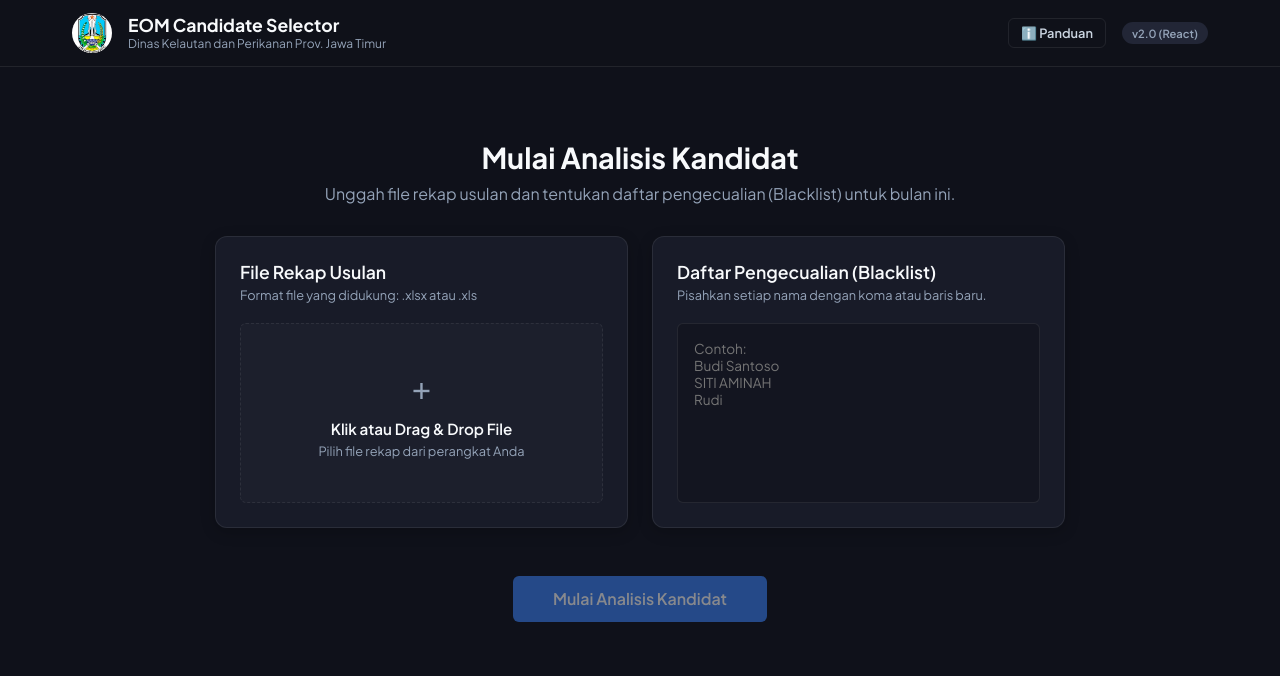
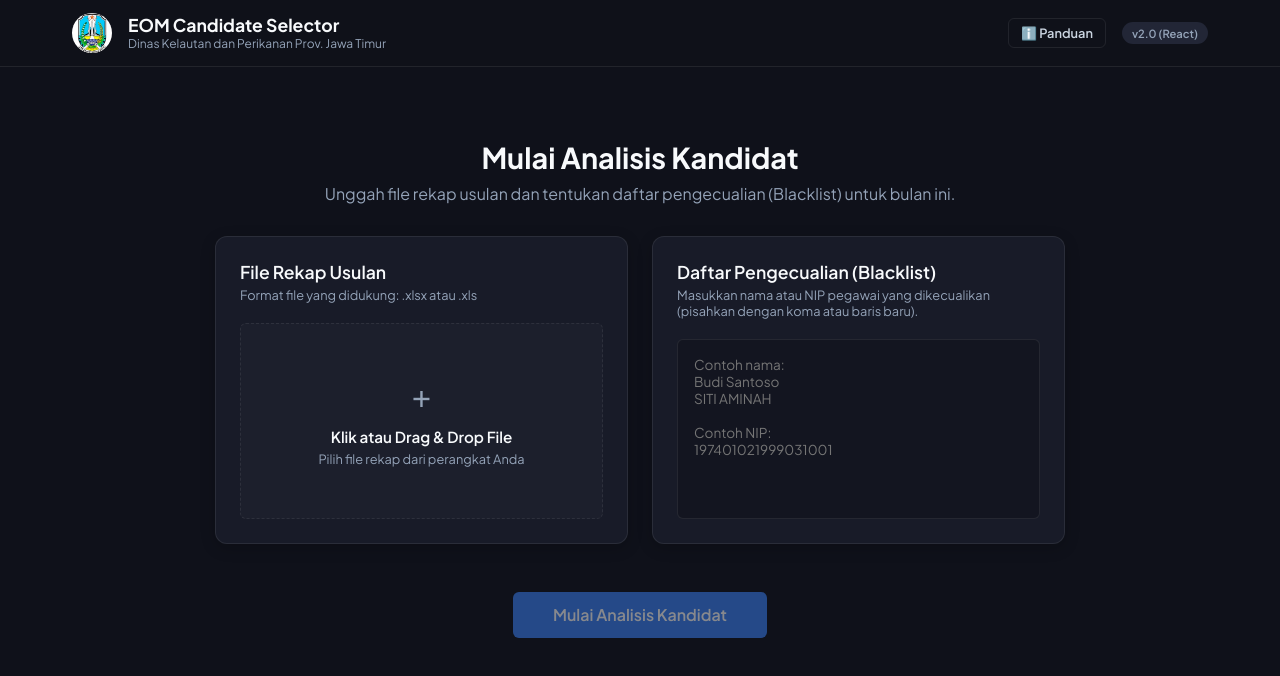
Before and after one commit to Rahma-183/EOM-DKP, a React (Vite) app: page / in a window 1280 px wide. Shown: the top 676 px of the page. Built offline with nearby package versions, Linux system fonts and the light colour scheme.

Commit message:
chore: sync README to React/Vite, support NIP in blacklist, update guide text

```diff
--- a/src/components/GuideModal.jsx
+++ b/src/components/GuideModal.jsx
@@ -14,7 +14,7 @@ export default function GuideModal({ isOpen, onClose }) {
             <ol>
               <li>Siapkan file <strong>Rekap Usulan EOM</strong> (.xlsx) bulan ini.</li>
               <li>Unggah file tersebut ke dalam kotak yang disediakan di halaman utama.</li>
-              <li>Masukkan daftar nama yang masuk dalam kriteria <strong>Blacklist</strong> (lihat ketentuan di bawah). Pisahkan nama dengan baris baru atau koma.</li>
+              <li>Masukkan daftar <strong>Nama atau NIP</strong> yang masuk dalam kriteria <strong>Blacklist</strong> (lihat ketentuan di bawah). Pisahkan dengan baris baru atau koma. Menggunakan NIP lebih disarankan untuk menghindari kesalahan pada nama yang sama atau salah ejaan.</li>
               <li>Klik tombol <strong>Mulai Analisis Kandidat</strong>.</li>
               <li>Sistem akan menampilkan 3 kandidat terbaik per kategori, dengan opsi untuk melihat rekomendasi peringkat 4-6.</li>
               <li>Klik <strong>Ekspor ke Excel</strong> untuk mengunduh rekap akhir.</li>
@@ -34,7 +34,7 @@ export default function GuideModal({ isOpen, onClose }) {
               <li><strong>Pernah terpilih</strong> menjadi EOM di bulan-bulan sebelumnya pada tahun yang sama</li>
             </ul>
             <p className="guide-note">
-              <em>Catatan: Penulisan nama pada daftar Blacklist tidak harus sama persis kapitalisasinya (sistem membaca huruf besar/kecil sebagai sama).</em>
+              <em>Catatan: Penulisan nama pada daftar Blacklist tidak harus sama persis kapitalisasinya (sistem membaca huruf besar/kecil sebagai sama). Sebagai alternatif yang lebih akurat, Anda dapat menggunakan NIP untuk mengantisipasi nama yang sama atau salah ejaan.</em>
             </p>
           </div>
         </div>
--- a/src/components/InputDashboard.jsx
+++ b/src/components/InputDashboard.jsx
@@ -57,11 +57,11 @@ export default function InputDashboard({
           <div className="dash-card-header">
             <h3>Daftar Pengecualian (Blacklist)</h3>
           </div>
-          <p className="hint">Pisahkan setiap nama dengan koma atau baris baru.</p>
+          <p className="hint">Masukkan nama atau NIP pegawai yang dikecualikan (pisahkan dengan koma atau baris baru).</p>
 
           <textarea
             className="s-textarea large-textarea"
-            placeholder={'Contoh:\nBudi Santoso\nSITI AMINAH\nRudi'}
+            placeholder={'Contoh nama:\nBudi Santoso\nSITI AMINAH\n\nContoh NIP:\n197401021999031001'}
             value={blacklistInput}
             onChange={(e) => onBlacklistChange(e.target.value)}
           />
--- a/src/utils/excelParser.js
+++ b/src/utils/excelParser.js
@@ -11,7 +11,7 @@ const readAsBuffer = (file) =>
 
 // ─── MAIN PARSER ───
 export const parseExcel = async (file, _unused, blacklistStr) => {
-  // 1. Bangun daftar blacklist — case-insensitive, toleran typo spasi
+  // 1. Bangun daftar blacklist — bisa berupa nama ATAU NIP, case-insensitive
   const blacklist = blacklistStr
     ? blacklistStr.split(/[\n,]+/).map((n) => n.trim().toLowerCase()).filter(Boolean)
     : [];
@@ -35,8 +35,9 @@ export const parseExcel = async (file, _unused, blacklistStr) => {
     const name = nameRaw.trim();
     if (!name) continue;
 
-    // Cek blacklist — case-insensitive
-    if (blacklist.includes(name.toLowerCase())) continue;
+    // Cek blacklist — cocokkan berdasarkan nama ATAU NIP (case-insensitive)
+    const nipStr = row[2] ? String(row[2]).trim().toLowerCase() : '';
+    if (blacklist.includes(name.toLowerCase()) || (nipStr && blacklist.includes(nipStr))) continue;
 
     // Jumlahkan semua kolom penalti (kolom 9–22, 0-based)
     let totalPenalty = 0;
@@ -68,7 +69,7 @@ export const parseExcel = async (file, _unused, blacklistStr) => {
     grouped[item.category].push(item);
   }
 
-  // 5. Sort & ambil Top 3 per kategori
+  // 5. Sort & ambil Top 6 per kategori
   //    Urutan prioritas:
   //      1. Evidence    — DESC (tertinggi)
   //      2. TotalPenalti — ASC  (terendah)
```
Also changed, not shown: 1 other file (tests, documents, lock files or other folders).
